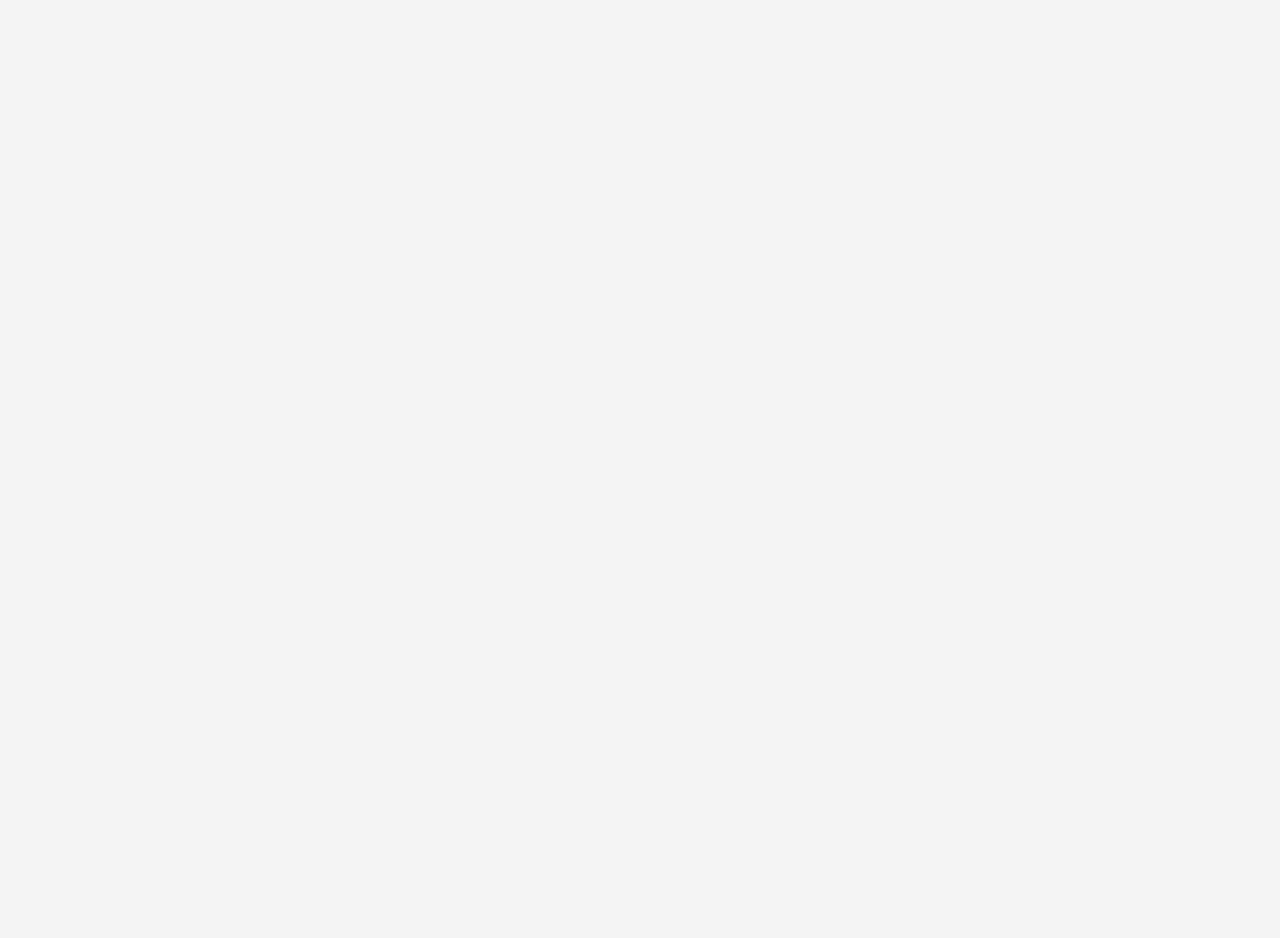
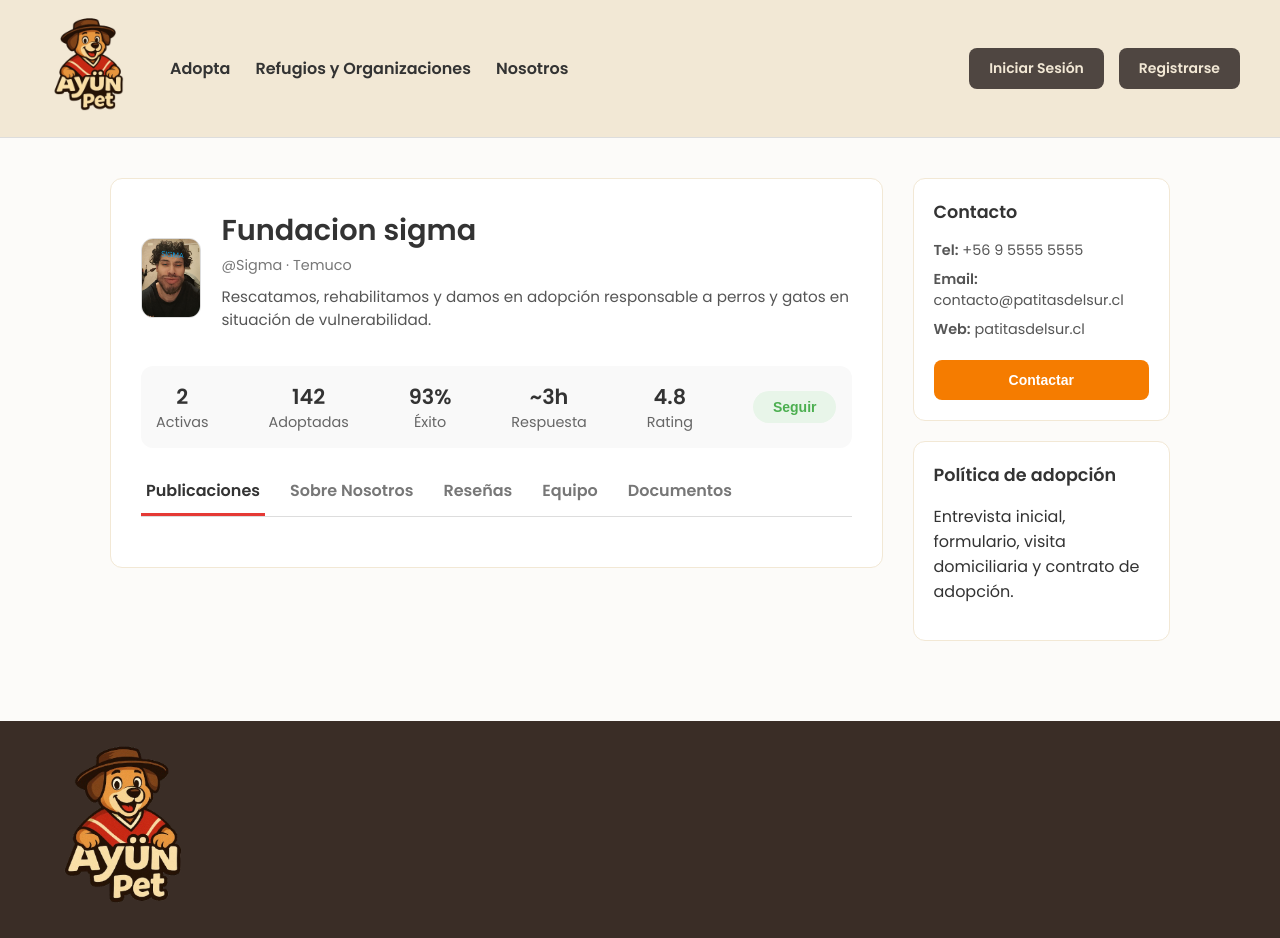
Before and after one commit to tcurihual/AyunPet, a React (Vite) app in the folder apps/web/: page /perfil-institucion in a window 1280 px wide. Before the commit this address had no page. Before the commit the page ends 800 px from the top, so only its background shows below. Built offline with nearby package versions, Linux system fonts and the light colour scheme.

Commit message:
muro institucion v1

```diff
--- a/apps/web/src/App.tsx
+++ b/apps/web/src/App.tsx
@@ -4,6 +4,7 @@ import LoginPage from './pages/LoginPage';
 import RegisterPage from './pages/RegisterPage';
 import AdoptionRequestsPage from './pages/AdoptionRequestsPage';
 import AdoptionPage from './pages/AdoptionPage';
+import InstitutionProfilePage from './pages/InstitutionProfilePage';
 
 function App() {
   return (
@@ -13,6 +14,7 @@ function App() {
       <Route path="/register" element={<RegisterPage />} />
       <Route path="/solicitudes" element={<AdoptionRequestsPage />} />
       <Route path="/adopta" element={<AdoptionPage />} />
+      <Route path="/perfil-institucion" element={<InstitutionProfilePage />} />
     </Routes>
   );
 }
--- /dev/null
+++ b/apps/web/src/components/ContactCard.tsx
@@ -0,0 +1,17 @@
+import React from 'react';
+
+const ContactCard: React.FC = () => {
+  return (
+    <div className="sidebar-card">
+      <h4>Contacto</h4>
+      <ul>
+        <li><strong>Tel:</strong> +56 9 5555 5555</li>
+        <li><strong>Email:</strong> contacto@patitasdelsur.cl</li>
+        <li><strong>Web:</strong> patitasdelsur.cl</li>
+      </ul>
+      <button className="btn btn-contact">Contactar</button>
+    </div>
+  );
+};
+
+export default ContactCard;
--- /dev/null
+++ b/apps/web/src/components/PolicyCard.tsx
@@ -0,0 +1,12 @@
+import React from 'react';
+
+const PolicyCard: React.FC = () => {
+  return (
+    <div className="sidebar-card">
+      <h4>Política de adopción</h4>
+      <p>Entrevista inicial, formulario, visita domiciliaria y contrato de adopción.</p>
+    </div>
+  );
+};
+
+export default PolicyCard;
--- /dev/null
+++ b/apps/web/src/components/ProfileHeader.tsx
@@ -0,0 +1,20 @@
+import React from 'react';
+
+const ProfileHeader: React.FC = () => {
+  return (
+    <div className="profile-header">
+      <img
+        src="/images/avatars/miguel.jpeg"
+        alt="Logo de la Fundación"
+        className="profile-avatar"
+      />
+      <div className="profile-info">
+        <h2>Fundacion sigma</h2>
+        <span className="profile-handle">@Sigma · Temuco</span>
+        <p>Rescatamos, rehabilitamos y damos en adopción responsable a perros y gatos en situación de vulnerabilidad.</p>
+      </div>
+    </div>
+  );
+};
+
+export default ProfileHeader;
--- /dev/null
+++ b/apps/web/src/components/ProfileTabs.tsx
@@ -0,0 +1,15 @@
+import React from 'react';
+
+const ProfileTabs: React.FC = () => {
+  return (
+    <nav className="profile-tabs">
+      <a href="#" className="tab-item active">Publicaciones</a>
+      <a href="#" className="tab-item">Sobre Nosotros</a>
+      <a href="#" className="tab-item">Reseñas</a>
+      <a href="#" className="tab-item">Equipo</a>
+      <a href="#" className="tab-item">Documentos</a>
+    </nav>
+  );
+};
+
+export default ProfileTabs;
--- /dev/null
+++ b/apps/web/src/components/StatsBar.tsx
@@ -0,0 +1,23 @@
+import React from 'react';
+
+const StatItem: React.FC<{ value: string; label: string }> = ({ value, label }) => (
+  <div className="stat-item">
+    <strong>{value}</strong>
+    <span>{label}</span>
+  </div>
+);
+
+const StatsBar: React.FC = () => {
+  return (
+    <div className="stats-bar">
+      <StatItem value="2" label="Activas" />
+      <StatItem value="142" label="Adoptadas" />
+      <StatItem value="93%" label="Éxito" />
+      <StatItem value="~3h" label="Respuesta" />
+      <StatItem value="4.8" label="Rating" />
+      <button className="btn btn-follow">Seguir</button>
+    </div>
+  );
+};
+
+export default StatsBar;
--- a/apps/web/src/index.css
+++ b/apps/web/src/index.css
@@ -728,3 +728,152 @@ footer {
   font-size: 1.2rem;
   color: #666;
 }
+
+.profile-page-container {
+  max-width: 1100px;
+  margin: 40px auto;
+  padding: 0 20px;
+}
+
+.profile-layout {
+  display: flex;
+  gap: 30px;
+}
+
+.profile-main {
+  flex: 3;
+}
+
+.profile-sidebar {
+  flex: 1;
+  display: flex;
+  flex-direction: column;
+  gap: 20px;
+}
+
+.profile-header {
+  display: flex;
+  align-items: center;
+  gap: 20px;
+  margin-bottom: 20px;
+}
+
+.profile-avatar {
+  width: 80px;
+  height: 80px;
+  border-radius: 12px;
+  object-fit: cover;
+  border: 1px solid #ddd;
+}
+
+.profile-info h2 {
+  margin: 0;
+  font-size: 1.8rem;
+  color: #333;
+}
+
+.profile-handle {
+  color: #777;
+  font-size: 0.9rem;
+}
+
+.profile-info p {
+  margin-top: 8px;
+  font-size: 0.95rem;
+  color: #555;
+}
+
+.stats-bar {
+  display: flex;
+  justify-content: space-between;
+  align-items: center;
+  background-color: #f9f9f9;
+  padding: 15px;
+  border-radius: 12px;
+  margin-bottom: 20px;
+}
+
+.stat-item {
+  display: flex;
+  flex-direction: column;
+  align-items: center;
+  font-size: 0.9rem;
+  color: #666;
+}
+
+.stat-item strong {
+  font-size: 1.3rem;
+  color: #333;
+}
+
+.btn-follow {
+  background-color: #e8f5e9;
+  color: #4caf50;
+  padding: 8px 20px;
+  border-radius: 99px;
+  border: none;
+  font-weight: 600;
+  cursor: pointer;
+}
+
+.profile-tabs {
+  display: flex;
+  gap: 20px;
+  border-bottom: 1px solid #ddd;
+  margin-bottom: 20px;
+}
+
+.tab-item {
+  padding: 10px 5px;
+  font-weight: 600;
+  color: #777;
+  border-bottom: 3px solid transparent;
+}
+
+.tab-item.active, .tab-item:hover {
+  color: #333;
+  border-bottom-color: #e53935;
+}
+
+.sidebar-card {
+  background-color: #fff;
+  border: 1px solid #f2e8d5;
+  border-radius: 12px;
+  padding: 20px;
+}
+
+.sidebar-card h4 {
+  margin-top: 0;
+  margin-bottom: 15px;
+  font-size: 1.1rem;
+}
+
+.sidebar-card ul {
+  list-style: none;
+  padding: 0;
+  margin: 0 0 20px 0;
+  font-size: 0.9rem;
+  color: #555;
+}
+
+.sidebar-card ul li {
+  margin-bottom: 8px;
+}
+
+.btn-contact {
+  width: 100%;
+  background-color: #f57c00;
+  color: white;
+  border: none;
+  padding: 12px;
+  border-radius: 8px;
+  font-weight: 600;
+  cursor: pointer;
+}
+
+.main-content-card {
+  background-color: #fff;
+  border: 1px solid #f2e8d5;
+  border-radius: 12px;
+  padding: 30px;
+}
--- /dev/null
+++ b/apps/web/src/pages/InstitutionProfilePage.tsx
@@ -0,0 +1,47 @@
+import React from 'react';
+import Header from '../components/Header';
+import Footer from '../components/Footer';
+import ProfileHeader from '../components/ProfileHeader';
+import StatsBar from '../components/StatsBar';
+import ProfileTabs from '../components/ProfileTabs';
+import ContactCard from '../components/ContactCard';
+import PolicyCard from '../components/PolicyCard';
+import PetAdoptionCard from '../components/PetAdoptionCard';
+import { usePublications } from '../context/PublicationsContext';
+
+const InstitutionProfilePage: React.FC = () => {
+  const { publications } = usePublications();
+
+  return (
+    <div className="page-container">
+      <Header />
+      <div className="profile-page-container">
+
+        <div className="profile-layout">
+          <div className="profile-main">
+            <div className="main-content-card">
+              <ProfileHeader />
+              <StatsBar />
+              <ProfileTabs />
+
+              <div className="pets-grid">
+                {publications.map(pub => (
+                  <PetAdoptionCard key={pub.id} publication={pub} />
+                ))}
+              </div>
+            </div>
+          </div>
+
+          <aside className="profile-sidebar">
+            <ContactCard />
+            <PolicyCard />
+          </aside>
+        </div>
+
+      </div>
+      <Footer />
+    </div>
+  );
+};
+
+export default InstitutionProfilePage;
```
